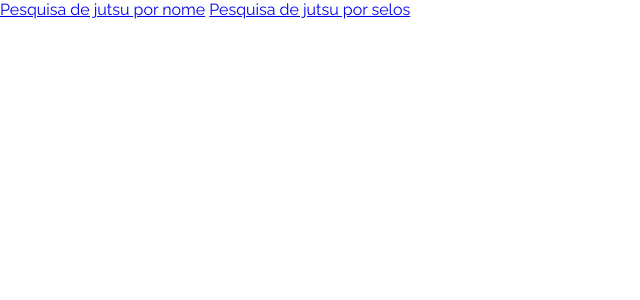
After one commit to JoaoHenrique12/kd_o_jutsu, a Flask app: template src/templates/home.html in a window 1280 px wide. The commit adds this page. Shown: the top 300 px of the page, without its empty margins (0-640 px from the left). Run offline with Flask 3, Linux system fonts and the light colour scheme; the template is opened without the code that fills it, so the values that code supplies are empty; some web fonts are replaced.

Commit message:
(feat) template with raw html for index, search_jutsu_by_name.

```diff
--- a/src/app.py
+++ b/src/app.py
@@ -1,11 +1,20 @@
-from flask import Flask, render_template
+from flask import Flask, render_template, request
+from .utils import search_jutsu_df_by_name, append_seal_sequence
 
 app = Flask(__name__)
 
 @app.route("/")
 def index():
-    return render_template('base.html')
+    return render_template('home.html')
 
-@app.route("/point_and_click")
-def point_and_click():
-    return "We are working on it."
+@app.route("/jutsu_by_name")
+def search_jutsu_by_name():
+    search_query = request.args.get('search_query', '')
+
+    jutsus_found = search_jutsu_df_by_name(search_query)
+    jutsus_found = append_seal_sequence(jutsus_found)
+    return render_template('search_jutsu_by_name.html', jutsus=jutsus_found)
+
+@app.route("/jutsu_by_seals")
+def search_jutsu_by_seals():
+    return "We are working on it.(Seals)"
--- a/src/templates/base.html
+++ b/src/templates/base.html
@@ -1,5 +1,5 @@
 <!DOCTYPE html>
-<html lang="en">
+<html lang="pt-br">
     <head>
         <meta charset="UTF-8">
         <meta http-equiv="X-UA-Compatible" content="IE=edge">
--- /dev/null
+++ b/src/templates/home.html
@@ -0,0 +1,7 @@
+{% extends 'base.html' %}
+{% block content %}
+<main id="home_container">
+  <a href="{{ url_for('search_jutsu_by_name') }}">Pesquisa de jutsu por nome</a>
+  <a href="{{ url_for('search_jutsu_by_seals') }}">Pesquisa de jutsu por selos</a>
+</main>
+{% endblock %}
```
Also changed, not shown: src/templates/search_jutsu_by_name.html (added, +20 -0 lines).
